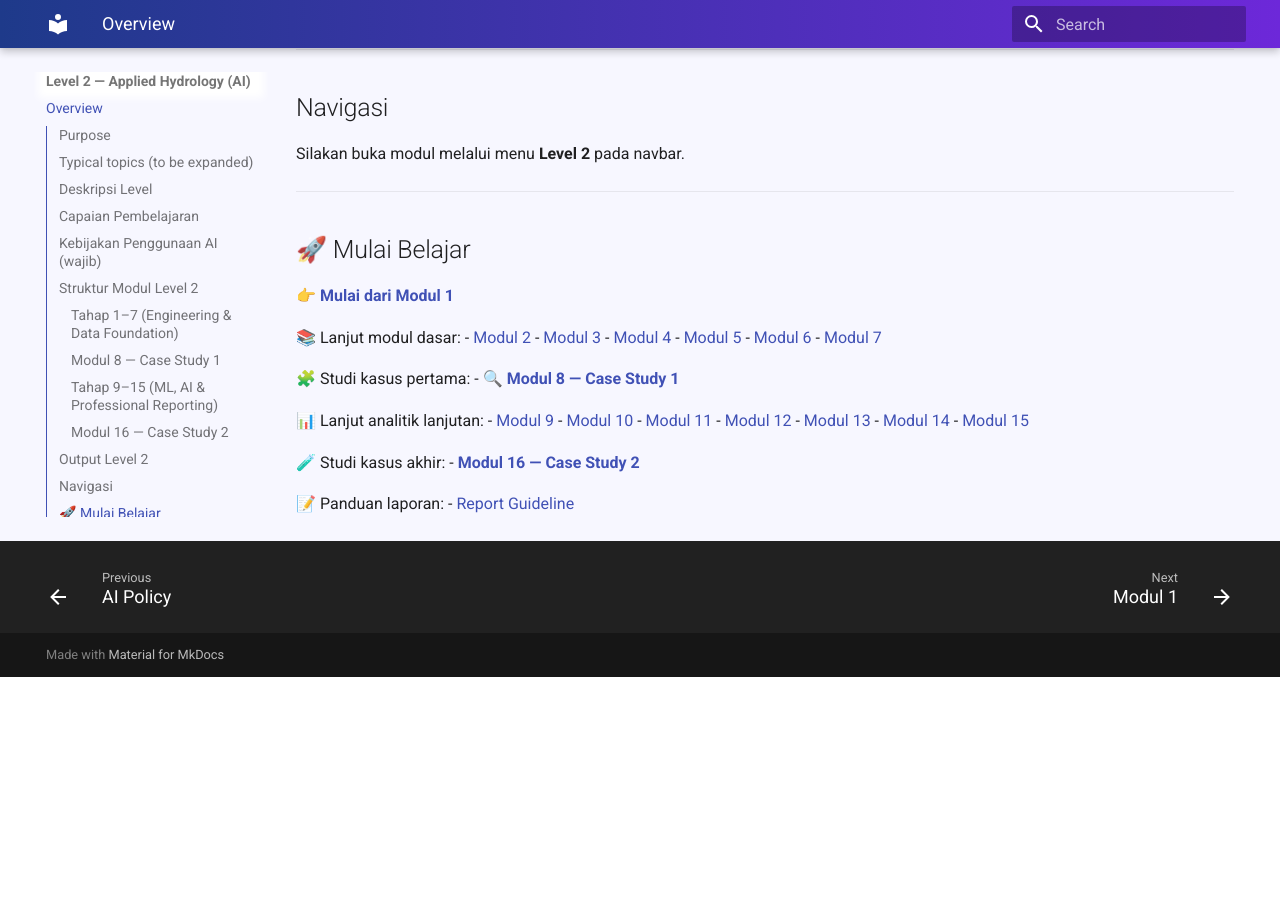
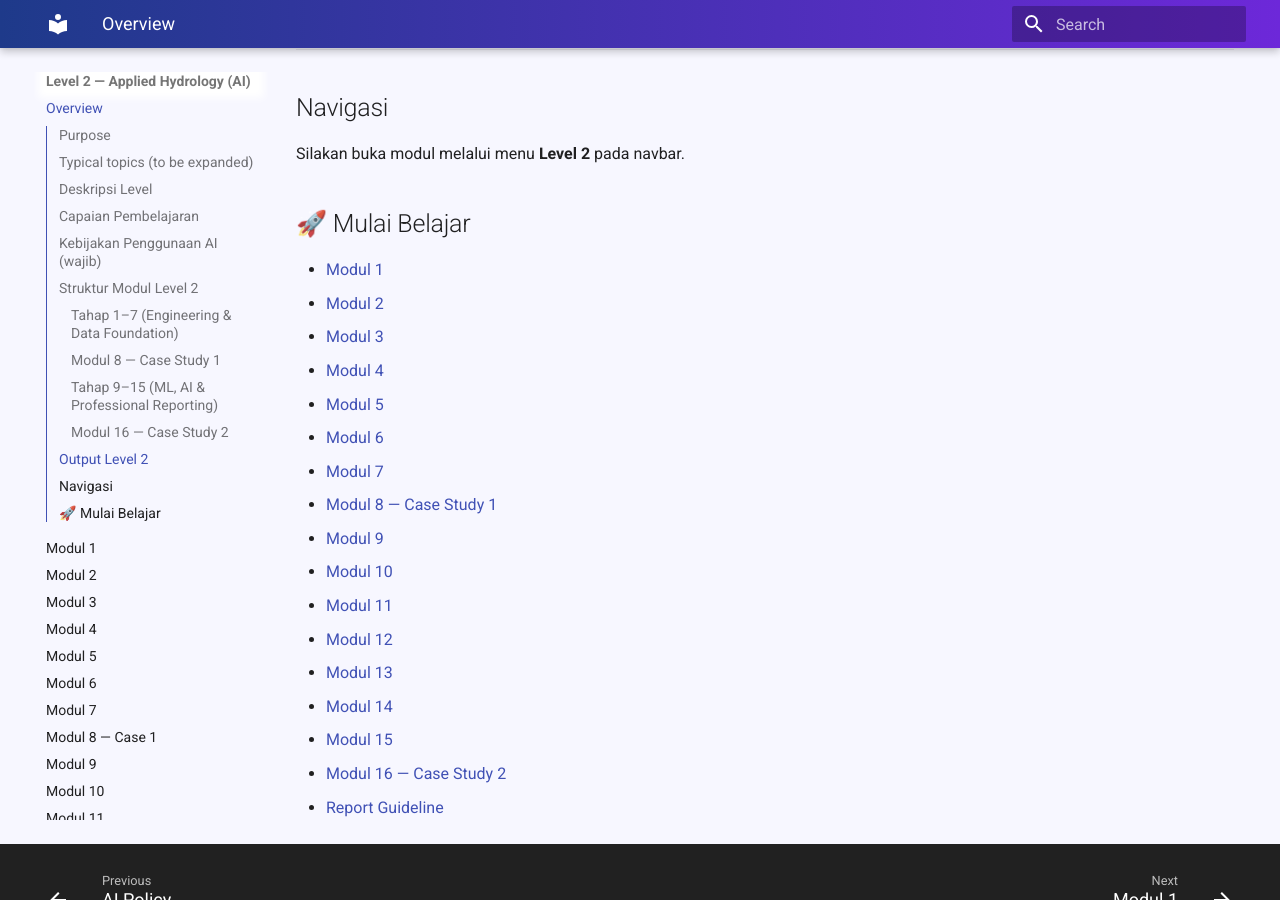
Before and after one commit to rintis-code/rr-hydrology, an MkDocs documentation site: the page built from docs/level-2/00-intro.md, in a window 1280 px wide and 900 px high, scrolled down 2566 px. Built offline with MkDocs 1.6.1 and Material for MkDocs 9.7.7, drawn with Linux system fonts in a browser that asks for light colours; before the commit the page ends 3243 px from its top, so only the background shows below that.

Commit message:
Update 00-intro.md

```diff
--- a/docs/level-2/00-intro.md
+++ b/docs/level-2/00-intro.md
@@ -95,34 +95,21 @@ Level 2 berfokus pada **pemodelan, engineering tools, Machine Learning, dan penu
 ## Navigasi
 Silakan buka modul melalui menu **Level 2** pada navbar.
 
----
-
 ## 🚀 Mulai Belajar
-
-👉 **[Mulai dari Modul 1](../01.md)**
-
-📚 Lanjut modul dasar:
-- [Modul 2](../02.md)
-- [Modul 3](../03.md)
-- [Modul 4](../04.md)
-- [Modul 5](../05.md)
-- [Modul 6](../06.md)
-- [Modul 7](../07.md)
-
-🧩 Studi kasus pertama:
-- 🔍 **[Modul 8 — Case Study 1](../08-case-1.md)**
-
-📊 Lanjut analitik lanjutan:
-- [Modul 9](../09.md)
-- [Modul 10](../10.md)
-- [Modul 11](../11.md)
-- [Modul 12](../12.md)
-- [Modul 13](../13.md)
-- [Modul 14](../14.md)
-- [Modul 15](../15.md)
-
-🧪 Studi kasus akhir:
-- **[Modul 16 — Case Study 2](../16-case-2.md)**
-
-📝 Panduan laporan:
-- [Report Guideline](../report-guideline.md)
+- [Modul 1](01.md)
+- [Modul 2](02.md)
+- [Modul 3](03.md)
+- [Modul 4](04.md)
+- [Modul 5](05.md)
+- [Modul 6](06.md)
+- [Modul 7](07.md)
+- [Modul 8 — Case Study 1](08-case-1.md)
+- [Modul 9](09.md)
+- [Modul 10](10.md)
+- [Modul 11](11.md)
+- [Modul 12](12.md)
+- [Modul 13](13.md)
+- [Modul 14](14.md)
+- [Modul 15](15.md)
+- [Modul 16 — Case Study 2](16-case-2.md)
+- [Report Guideline](report-guideline.md)
```
